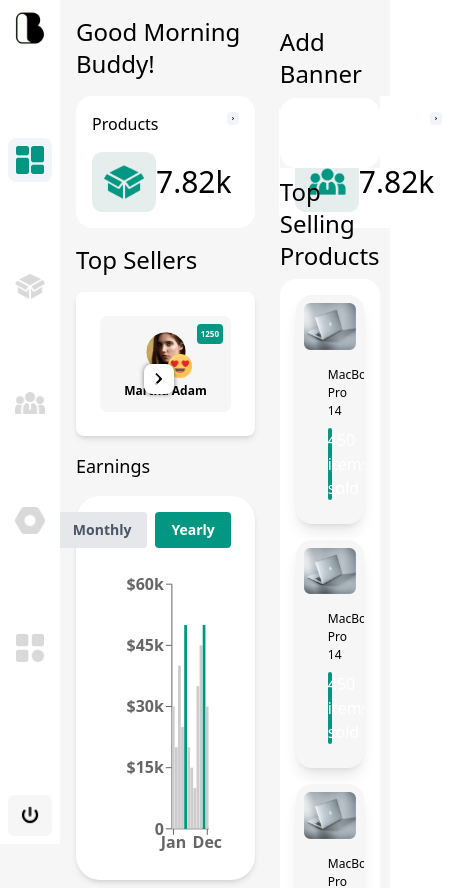
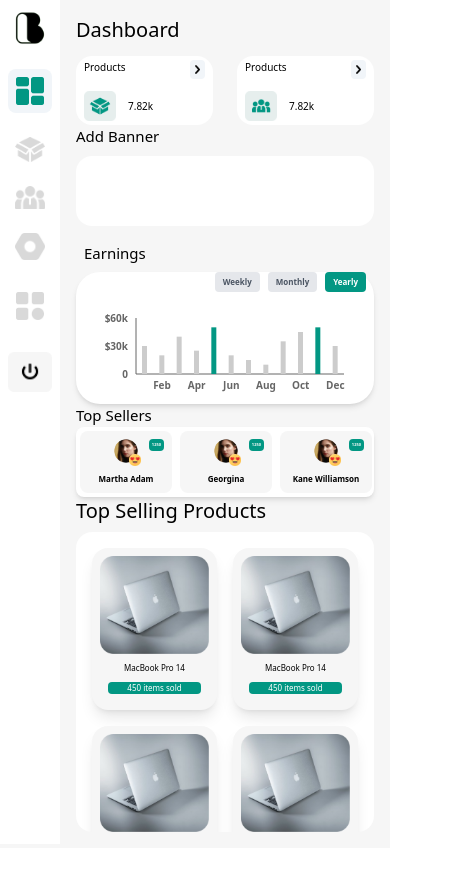
Before and after one commit to AbdulWadood2/balizaarAdmin, a React (Create React App) app: page /dashboard in a window 390 px wide. Shown: the top 888 px of the page, 458 px wide, since content can reach past the window. After the commit the page ends 848 px from the top, so only its background shows below. Built offline with nearby package versions, Linux system fonts and the light colour scheme.

Commit message:
i make the dashboard page responsive and make vap responsive also

```diff
--- a/src/components/Cards/GateCard.jsx
+++ b/src/components/Cards/GateCard.jsx
@@ -3,13 +3,15 @@ import greatorThanArrow from "../../assets/icons/greator-than-arrow.png";
 
 function GateCard({ itemQuantity, icon }) {
   return (
-    <div className="flex justify-between bg-item-color p-4 rounded-2xl w-full">
-      <div className="flex flex-col gap-4 w-[160px]">
-        <div>Products</div>
+    <div className="flex justify-between bg-item-color p-1 px-2 sm:p-4 rounded-2xl w-full">
+      <div className="flex flex-col gap-4 sm:w-full">
+        <div className="text-[10px] sm-1:text-2xl">Products</div>
         <div className="flex items-center justify-between w-full">
-          <img src={icon} alt="products" className="w-16" />
+          <img src={icon} alt="products" className="w-8 sm-1:w-10 sm:w-16" />
 
-          <div className="text-3xl font-md">{itemQuantity}</div>
+          <div className="text-[10px] sm-1:text-[20px] md:text-[30px] font-md ml-3">
+            {itemQuantity}
+          </div>
         </div>
       </div>
       <div>
@@ -17,7 +19,7 @@ function GateCard({ itemQuantity, icon }) {
           <img
             src={greatorThanArrow}
             alt="greatorThanArrow"
-            className="w-[4px]"
+            className="w-[4px] sm-2:w-[5px] sm-1:w-[4px]"
           />
         </div>
       </div>
--- a/src/components/Cards/TopSellerCard.jsx
+++ b/src/components/Cards/TopSellerCard.jsx
@@ -2,24 +2,30 @@ import React from "react";
 
 const Card = ({ name, score, profileImage, Emoji }) => {
   return (
-    <div className="rounded-lg bg-back-color p-4 w-26 h-24 text-center relative">
+    <div className="rounded-lg bg-white  text-center relative">
+      <div className="bg-back-color p-2 rounded-lg">
         <div className="relative inline-block">
           <img
             src={profileImage}
             alt={`${name}'s profile`}
-          className="w-10 h-10 rounded-full mx-auto"
+            className="w-6 h-6 sm:w-10 sm:h-10 rounded-full mx-auto"
           />
           <div className="absolute bottom-0 right-0 transform translate-x-1/4 translate-y-1/4">
-          <img src={Emoji} alt="Heart eyes emoji" className="w-6 h-6" />
+            <img
+              src={Emoji}
+              alt="Heart eyes emoji"
+              className="w-3 h-3 sm:w-6 sm:h-6"
+            />
           </div>
         </div>
         <div className="mt-1">
-        <h2 className="text-[12px] font-semibold text-nowrap truncate">
+          <h2 className="text-[8px] sm:text-[12px] font-semibold text-nowrap truncate">
             {name}
           </h2>
         </div>
-      <div className="absolute top-2 right-2 bg-[#029783] text-white rounded px-1 py-1 flex items-center justify-center">
-        <span className="font-bold text-[8px]">{score}</span>
+        <div className="absolute top-2 right-2 bg-[#029783] text-white rounded p-[3px] sm:px-1 sm:py-1 flex items-center justify-center">
+          <span className="font-bold text-[4px] sm:text-[8px]">{score}</span>
+        </div>
       </div>
     </div>
   );
--- a/src/components/Cards/TopSellingproductCard.jsx
+++ b/src/components/Cards/TopSellingproductCard.jsx
@@ -2,11 +2,15 @@ import React from "react";
 
 const TopProductCard = ({ image, title, itemsSold }) => {
   return (
-    <div className="max-w-xs rounded-2xl overflow-hidden shadow-lg text-center p-2 bg-back-color ">
+    <div className="max-w-xs rounded-2xl overflow-hidden shadow-lg text-center p-2 bg-back-color w-full">
       <img className="w-full" src={image} alt={title} />
-      <div className="px-6 py-4">
-        <div className="mb-2 text-[12px]">{title}</div>
-        <p className="bg-[#029783] text-base text-white rounded">{itemsSold} items sold</p>
+      <div className="px-2 py-2 sm:py-4">
+        <div className="mb-2 text-[8px] sm:text-[12px] items-center">
+          {title}
+        </div>
+        <p className="bg-[#029783] text-white rounded text-[8px] sm:text-[12px] items-center">
+          {itemsSold} items sold
+        </p>
       </div>
     </div>
   );
--- /dev/null
+++ b/src/components/banner/AllBannerPage.jsx
@@ -0,0 +1,9 @@
+import React from 'react'
+
+function AllBannerPage() {
+  return (
+    <div>AllBannerPage</div>
+  )
+}
+
+export default AllBannerPage
--- a/src/components/banner/Banner.jsx
+++ b/src/components/banner/Banner.jsx
@@ -3,7 +3,7 @@ import React from "react";
 function Banner() {
   return (
     <div className="bg-back-color">
-      <div className="text-2xl font-medium">Add Banner</div>
+      <div className=" text-[15px] sm:text-2xl font-medium">Add Banner</div>
       <div className="w-full h-[70px] bg-white my-2 rounded-2xl"></div>
     </div>
   );
--- a/src/components/charts/BarChartComponent.jsx
+++ b/src/components/charts/BarChartComponent.jsx
@@ -25,8 +25,9 @@ const data = [
   { name: "Dec", earnings: 30000 },
 ];
 
-const EarningsChart = () => {
+const EarningsChart = ({ barSize }) => {
   const [activeButton, setActiveButton] = useState("Yearly");
+  // const [barSize, setBarSize] = useState(2000000);
 
   // Find the indices of the top two earnings
   const topTwoIndices = [...data]
@@ -47,14 +48,26 @@ const EarningsChart = () => {
     return `$${tickItem / 1000}k`;
   };
 
+  // Adjust bar size based on window size
+  // useEffect(() => {
+  //   const handleResize = () => {
+  //     const chartWidth = document.getElementById("chartContainer").offsetWidth;
+  //     setBarSize(chartWidth / (data.length * 2));
+  //   };
+  //   window.addEventListener("resize", handleResize);
+  //   handleResize(); // Initial call to set the bar size
+  //   return () => window.removeEventListener("resize", handleResize);
+  // }, []);
+
   return (
-    <div className="p-4 bg-white rounded-3xl shadow-md font-bold">
+    <>
+      <div className="sm:pt-4  bg-white rounded-3xl shadow-md font-bold w-full">
         <div className="flex justify-end mb-4">
           {["Weekly", "Monthly", "Yearly"].map((period) => (
             <button
               key={period}
               onClick={() => setActiveButton(period)}
-            className={`px-4 py-2 mr-2 text-sm rounded ${
+              className={`px-2 sm:px-4 py-1 sm:py-2 mr-2 text-[8px] sm:text-sm rounded ${
                 activeButton === period
                   ? "bg-[#029783] text-white"
                   : "bg-gray-200 text-gray-600"
@@ -64,20 +77,32 @@ const EarningsChart = () => {
             </button>
           ))}
         </div>
-      <ResponsiveContainer width="100%" height={300}>
+        <div id="chartContainer" className="w-full h-24 sm:h-48">
+          <ResponsiveContainer>
             <BarChart
               data={data}
-          margin={{ top: 20, right: 30, left: 20, bottom: 5 }}
+              margin={{ top: 10, right: 30, left: 0, bottom: 0 }}
             >
-          <XAxis dataKey="name" />
-          <YAxis tickFormatter={formatYAxis} />
+              <XAxis
+                dataKey="name"
+                tickLine={false}
+                className="text-[10px] w-0 sm:text-[18px]"
+              />
+              <YAxis
+                tickFormatter={formatYAxis}
+                tickLine={false}
+                className="text-[10px] sm:text-[18px]"
+              />
               <Tooltip
                 wrapperStyle={{ outline: "none" }}
-            contentStyle={{ backgroundColor: "#f5f5f5", borderRadius: "5px" }}
+                contentStyle={{
+                  backgroundColor: "#f5f5f5",
+                  borderRadius: "5px",
+                }}
                 cursor={{ fill: "rgba(0, 0, 0, 0.1)" }}
                 className="custom-tooltip"
               />
-          <Bar dataKey="earnings" barSize={20}>
+              <Bar dataKey="earnings" barSize={barSize}>
                 {data.map((entry, index) => (
                   <Cell key={`cell-${index}`} fill={getBarColor(index)} />
                 ))}
@@ -85,6 +110,8 @@ const EarningsChart = () => {
             </BarChart>
           </ResponsiveContainer>
         </div>
+      </div>
+    </>
   );
 };
 
--- a/src/components/navbar/Navbar.jsx
+++ b/src/components/navbar/Navbar.jsx
@@ -27,8 +27,8 @@ function Navbar() {
 
   return (
     <>
-      <ul className="fixed h-screen flex flex-col justify-between items-center p-2 bg-[#ffffff] w-[60px] z-[1000]">
-        <div className="h-[80%] sm:h-[65%] flex flex-col justify-between items-center">
+      <ul className="fixed h-screen flex flex-col sm:justify-between items-center p-2 bg-[#ffffff] w-[60px] z-[1000]">
+        <div className="h-[80%] gap-6 sm:h-[65%] flex flex-col sm:justify-between items-center">
           <li>
             <img src={blackLogo} alt="logo" className="w-[60px]" />
           </li>
@@ -95,8 +95,11 @@ function Navbar() {
               </div>
             )}
           </Link>
+          <li onClick={handleLogout} className="block sm:hidden">
+            <img src={logoutIcon} alt="logout" className="w-[50px]" />
+          </li>
         </div>
-        <li onClick={handleLogout}>
+        <li onClick={handleLogout} className="hidden sm:block">
           <img src={logoutIcon} alt="logout" className="w-[50px]" />
         </li>
       </ul>
--- a/src/components/slides/topseller/TopSellers.jsx
+++ b/src/components/slides/topseller/TopSellers.jsx
@@ -1,4 +1,4 @@
-import React, { useState } from "react";
+import React, { useState, useEffect } from "react";
 import Slider from "react-slick";
 import "slick-carousel/slick/slick.css";
 import "slick-carousel/slick/slick-theme.css";
@@ -7,9 +7,29 @@ import "./TopSellers.css"; // Import the CSS file
 
 const TopSellers = ({ cardData }) => {
   const [currentSlide, setCurrentSlide] = useState(0);
+  const [isSmallScreen, setIsSmallScreen] = useState(false);
+
+  // Hook to update window width
+  useEffect(() => {
+    const handleResize = () => {
+      setIsSmallScreen(window.innerWidth < 640);
+    };
+
+    // Initialize the state based on current window size
+    handleResize();
+
+    // Add event listener
+    window.addEventListener("resize", handleResize);
+
+    // Cleanup event listener on component unmount
+    return () => {
+      window.removeEventListener("resize", handleResize);
+    };
+  }, []);
 
   const CustomNextArrow = (props) => {
     const { className, onClick, currentSlide, slideCount } = props;
+    if (isSmallScreen) return <></>;
     return (
       currentSlide < slideCount - 5 && (
         <div className={`${className} custom-arrow`} onClick={onClick}></div>
@@ -19,6 +39,7 @@ const TopSellers = ({ cardData }) => {
 
   const PrevCustomarrow = (props) => {
     const { className, onClick, currentSlide } = props;
+    if (isSmallScreen) return <></>;
     return (
       currentSlide > 0 && (
         <div
@@ -55,32 +76,26 @@ const TopSellers = ({ cardData }) => {
           slidesToShow: 3,
           slidesToScroll: 1,
           infinite: true,
-          dots: true,
+          dots: false,
         },
       },
       {
         breakpoint: 600,
         settings: {
-          slidesToShow: 2,
+          slidesToShow: 3,
           slidesToScroll: 1,
-          initialSlide: 2,
-        },
-      },
-      {
-        breakpoint: 480,
-        settings: {
-          slidesToShow: 1,
-          slidesToScroll: 1,
+          initialSlide: 1,
         },
       },
     ],
+    cssEase: "linear", // Optionally add this if you want a linear transition
   };
 
   return (
-    <div className="p-4 bg-white rounded-lg shadow-md">
+    <div className="sm:p-2 bg-white rounded-lg shadow-md">
       <Slider {...settings}>
         {cardData.map((data, index) => (
-          <div key={index} className="p-2">
+          <div key={index} className="p-1">
             <Card
               name={data.name}
               score={data.score}
--- a/src/components/topSellingProducts/TopSellingProducts.jsx
+++ b/src/components/topSellingProducts/TopSellingProducts.jsx
@@ -4,8 +4,8 @@ import productDummyImage from "../../assets/productDummyImage.png"; // Ensure yo
 
 function App() {
   return (
-    <div className="container mx-auto ">
-      <div className="grid grid-cols-1 sm:grid-cols-2 gap-4">
+    <div className="container mx-auto">
+      <div className="grid grid-cols-2  sm-1:grid-cols-2 gap-4">
         <div>
           <TopProductCard
             image={productDummyImage}
--- a/src/pages/dashboard/Dashboard.jsx
+++ b/src/pages/dashboard/Dashboard.jsx
@@ -7,8 +7,8 @@ import modelWoman from "../../assets/modelWoman.png";
 import emoji from "../../assets/emoji.png";
 import BarChartComponent from "../../components/charts/BarChartComponent";
 import Banner from "../../components/banner/Banner";
-
 import TopSellingProducts from "../../components/topSellingProducts/TopSellingProducts";
+import { Link } from "react-router-dom";
 
 function Dashboard() {
   const cardData = [
@@ -47,34 +47,71 @@ function Dashboard() {
   ];
 
   return (
-    <>
-      <div className="flex w-full">
-        <div className="flex flex-col gap-4 w-[60%]">
-          <h1 className="text-2xl font-medium">Good Morning Buddy!</h1>
-          <div className="flex gap-6">
+    <div className="w-full">
+      {/* before sm */}
+      <div className="block sm:hidden">
+        {/* Layout for small screens */}
+        <div>
+          <h1 className="text-xl sm:text-2xl font-medium mb-3">Dashboard</h1>
+        </div>
+        <div className="flex gap-6 flex-col sm-2:flex-row">
           <GateCard itemQuantity={"7.82k"} icon={productBox} />
           <GateCard itemQuantity={"7.82k"} icon={usersGateIcon} />
         </div>
+        <Link >
+          <Banner />
+        </Link>
+        <div>
+          <h2 className="text-[15px] sm:text-2xl font-medium p-2">Earnings</h2>
+          <BarChartComponent barSize={5} />
+        </div>
+        <div>
+          <h1 className="text-[15px] sm:text-2xl font-medium">Top Sellers</h1>
+          <TopSellers cardData={cardData} />
+        </div>
+        <div>
+          <h1 className="pb-[7px] text-xl sm:text-2xl font-medium">
+            Top Selling Products
+          </h1>
+          <div className="bg-white h-[300px] sm:h-screen rounded-2xl p-4 flex overflow-scroll hide-scrollbar">
+            <TopSellingProducts />
+          </div>
+        </div>
+      </div>
+
+      {/* after sm */}
+      <div className="hidden sm:block">
+        {/* Layout for larger screens */}
+        <div className="grid grid-cols-10 gap-6">
+          <div className="col-span-6">
+            <h1 className="text-2xl font-medium">Good Morning Buddy!</h1>
+            <div className="flex gap-6 mt-4">
+              <GateCard itemQuantity={"7.82k"} icon={productBox} />
+              <GateCard itemQuantity={"7.82k"} icon={usersGateIcon} />
+            </div>
+            <div className="mt-6">
               <h1 className="text-2xl font-medium">Top Sellers</h1>
               <TopSellers cardData={cardData} />
-          <div>
+            </div>
+            <div className="mt-6">
               <h2 className="text-lg font-medium mb-4">Earnings</h2>
-            <BarChartComponent />
+              <BarChartComponent barSize={12} />
             </div>
           </div>
-        <div className="pt-[10px] pl-[25px] w-full">
+          <div className="flex flex-col gap-6 col-span-4">
+            <div>
               <Banner />
-          <h1 className="pb-[7px] text-2xl font-medium">
-            Top Selling Products
-          </h1>
-          <div className="bg-white h-screen rounded-2xl p-4 flex overflow-scroll hide-scrollbar">
+            </div>
             <div>
+              <h1 className="text-2xl font-medium">Top Selling Products</h1>
+              <div className="bg-white h-[calc(100vh-10rem)] rounded-2xl p-4 flex overflow-scroll hide-scrollbar">
                 <TopSellingProducts />
               </div>
             </div>
           </div>
         </div>
-    </>
+      </div>
+    </div>
   );
 }
 
--- a/tailwind.config.js
+++ b/tailwind.config.js
@@ -9,6 +9,13 @@ module.exports = {
         "item-color": "#FFFFFF",
       },
     },
+    screens: {
+      sm: "640px",
+      "sm-1": "410px",
+      "sm-2": "306px",
+      md: "768px",
+      lg: "1024px",
+    },
   },
   plugins: [],
 };
```
Also changed, not shown: src/components/slides/topseller/TopSellers.css (line endings or trailing spaces). Lines whose indentation alone changed are shown as unchanged.
